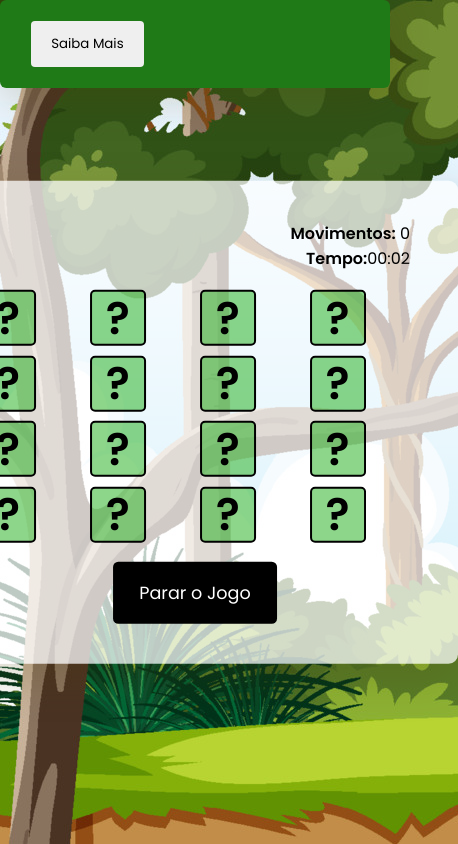
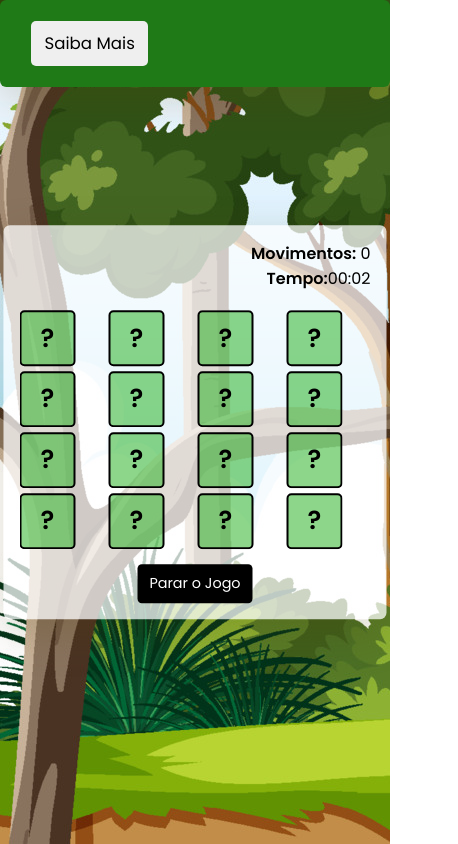
Before and after one commit to ThurBrandao/animal-memory-game, a plain HTML site: page index.html in a window 390 px wide. Both pictures are taken after a click on the button "Iniciar Jogo". Shown: the whole page, 458 px wide, since content can reach past the window. Drawn offline with Linux system fonts and the light colour scheme.

Commit message:
Update style.css

```diff
--- a/style.css
+++ b/style.css
@@ -131,17 +131,73 @@ button {
 #learn-more:hover {
   background-color: #0056b3;
 }
+@media (max-width: 768px) {
+  .wrapper {
+    padding: 1.5em;
+    border-radius: 0.4em;
+  }
 
-@media (max-width: 768px) {
+  .game-container {
+    gap: 0.4em;
+  }
+
   .card-container {
-    width: 4.5em; /* Reduz tamanho do cartão */
+    width: 4.5em;
     height: 4.5em;
+  }
+
+    .card-after img {
+    width: 75%
+    height: 75%
+  }
+
+  .card-before {
+    font-size: 1.8em;
+  }
+
+  button {
+    padding: 0.8em 1em;
+    font-size: 0.9em;
+  }
+
+  #stop {
+    font-size: 1em;
   }
 }
 
 @media (max-width: 480px) {
+  .wrapper {
+    width: 90%;
+    padding: 1em;
+  }
+
+  .game-container {
+    gap: 0.3em;
+  }
+
   .card-container {
-    width: 3.5em; /* Mais reduzido em telas pequenas */
+    width: 3.5em;
     height: 3.5em;
   }
+  .card-after img {
+    width: 75%
+    height: 75%
+  }
+
+  .card-before {
+    font-size: 1.6em;
+  }
+
+  button {
+    padding: 0.6em 0.8em;
+    font-size: 0.8em;
+  }
+
+  #stop {
+    font-size: 0.9em;
+  }
+
+  .controls-container {
+    padding: 1em;
+  }
 }
```
